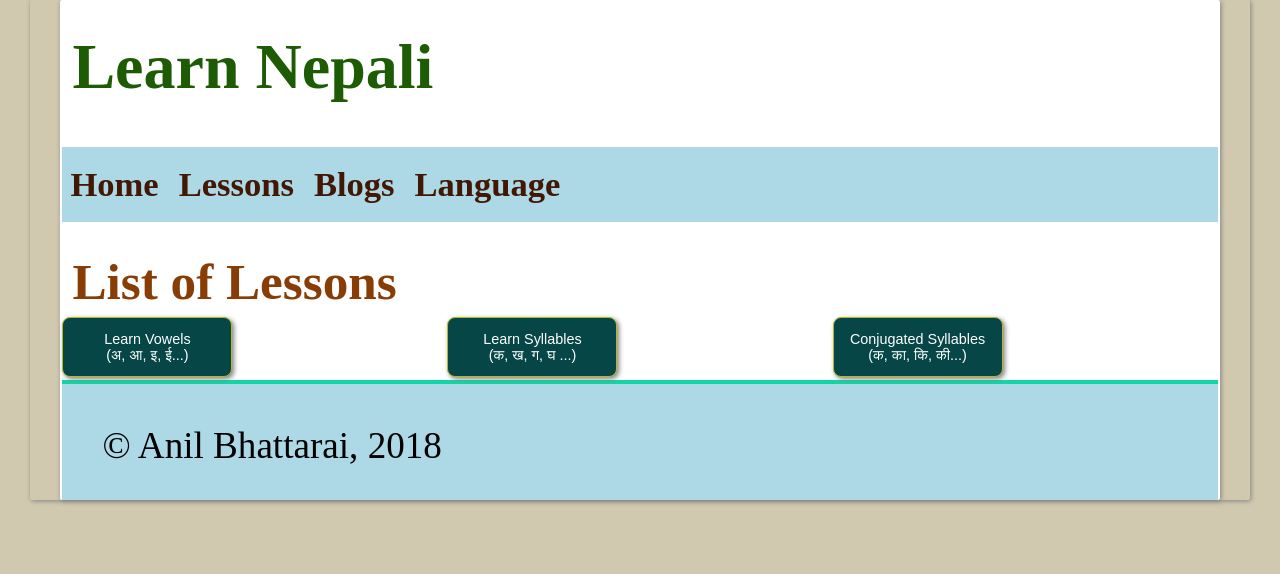
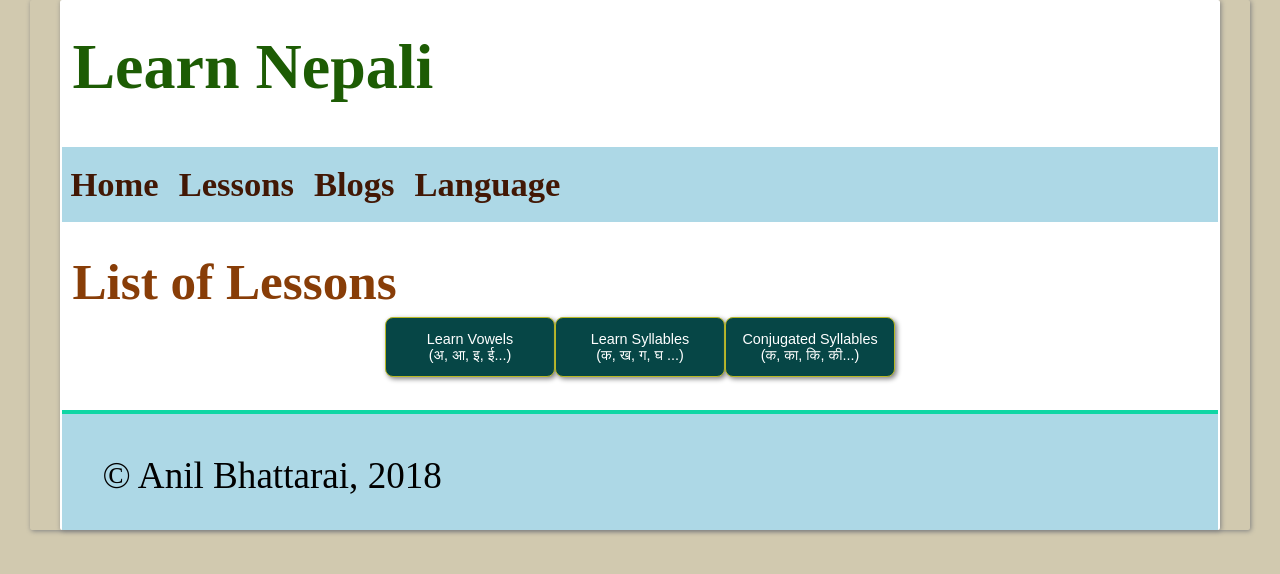
Before and after one commit to anilbhattaraitoronto/learnepali1, a plain HTML site: page index.html in a window 1280 px wide. Both pictures are taken after a click on the link "Lessons". Drawn offline with Linux system fonts and the light colour scheme.

Commit message:
centered lesson buttons

```diff
--- a/styles.css
+++ b/styles.css
@@ -111,8 +111,11 @@ nav a:active{
     border: 2px solid rgb(16, 214, 165);
 }
 #learn-buttons{
-    display: grid;
-    grid-template-columns: repeat(auto-fit, minmax(200px, 1fr));
+    display: flex;
+    align-items: center;
+    justify-content: center;
+    flex-wrap: wrap;
+    margin-bottom: 30px;
 }
 button{
     width: 170px;
@@ -191,6 +194,10 @@ footer {
 
 /* media query begins*/
 
+@media only screen and (max-width: 450px){
+
+}
+
 @media only screen and (min-width:420px) {
     body {
         width: 95%;
```
Also changed, not shown: index.html (+7 -5 lines).
